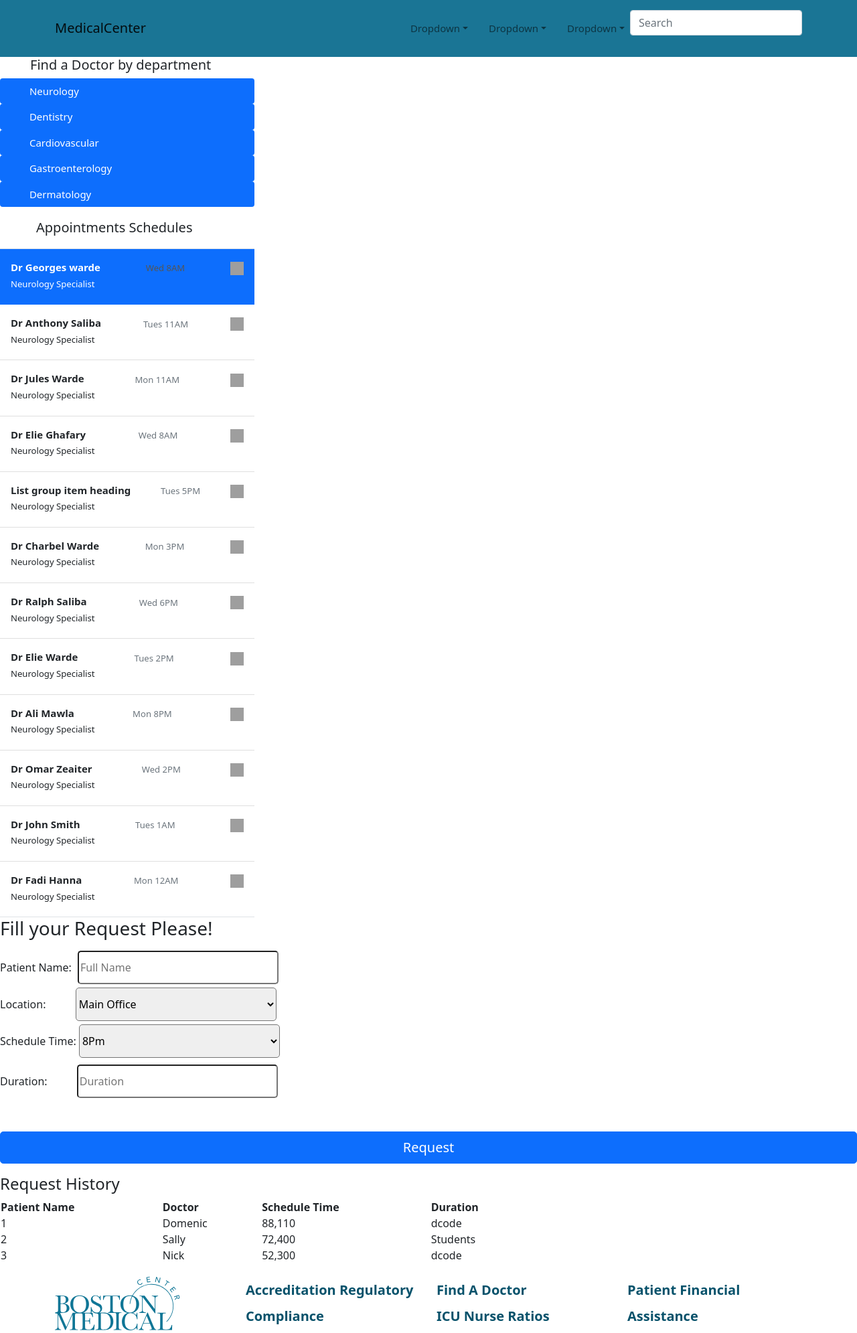
After one commit to GeorgesWarde/MedicaleApp, a PHP site: page /appointment.php in a window 1280 px wide. The commit adds this page. Shown: the top 1991 px of the page at 67% size. Run offline with PHP 8.4, Linux system fonts and the light colour scheme; grey boxes are pictures that could not be loaded.

Commit message:
appointment by anthony

```diff
--- /dev/null
+++ b/appointment.php
@@ -0,0 +1,215 @@
+<html>
+    <head>
+<title>Appointments</title>
+<link rel="stylesheet" href="style.css">
+    </head>
+    <body>
+    <?php include_once 'header.php';  ?>
+    <main class="sideBar">
+    <div class="d-flex flex-column align-items-stretch flex-shrink-0 bg-white" style="width: 380px;">
+    <h5 style="padding-left:45px;" class="department">Find a Doctor by department</h5>
+    <ul class="nav nav-pills flex-column mb-auto departments">
+      <li class="nav-item department">
+        <a href="#" class="nav-link active" aria-current="page">
+          <svg class="bi me-2" width="16" height="16"><use xlink:href="#home"/></svg>
+          Neurology
+        </a>
+      </li>
+      <li class="department">
+        <a href="#" class="nav-link active">
+          <svg class="bi me-2" width="16" height="16"><use xlink:href="#speedometer2"/></svg>
+          Dentistry
+        </a>
+      </li>
+      <li class="department" >
+        <a href="#" class="nav-link active">
+          <svg class="bi me-2" width="16" height="16"><use xlink:href="#table"/></svg>
+          Cardiovascular
+        </a>
+      </li>
+      <li class="department" >
+        <a href="#" class="nav-link active">
+          <svg class="bi me-2" width="16" height="16"><use xlink:href="#grid"/></svg>
+          Gastroenterology
+        </a>
+      </li>
+      <li class="department">
+        <a href="#" class="nav-link active">
+          <svg class="bi me-2" width="16" height="16"><use xlink:href="#people-circle"/></svg>
+          Dermatology
+        </a>
+      </li>
+    </ul>
+
+
+
+    <a href="/" class="d-flex align-items-center flex-shrink-0 p-3 link-dark text-decoration-none border-bottom">
+      <svg class="bi me-2" width="30" height="24"><use xlink:href="#bootstrap"/></svg>
+      <span class="fs-5 fw-semibold">Appointments Schedules</span>
+    </a>
+    <div class="list-group list-group-flush border-bottom scrollarea">
+      <a href="#" class="list-group-item list-group-item-action active py-3 lh-tight" aria-current="true">
+        <div class="d-flex w-100 align-items-center justify-content-between relativePic">
+          <strong class="mb-1">Dr Georges warde</strong>
+          <small>Wed 8AM</small>
+          <img class="doctorIcon" src="Images/doctor.png" height="20px" width="20px">
+        </div>
+        <div class="col-10 mb-1 small">Neurology Specialist</div>
+      </a>
+      <a href="#" class="list-group-item list-group-item-action py-3 lh-tight">
+        <div class="d-flex w-100 align-items-center justify-content-between relativePic">
+          <strong class="mb-1">Dr Anthony Saliba</strong>
+          <small class="text-muted">Tues 11AM</small>
+          <img class="doctorIcon" src="Images/doctor.png" height="20px" width="20px">
+        </div>
+        <div class="col-10 mb-1 small">Neurology Specialist</div>
+      </a>
+      <a href="#" class="list-group-item list-group-item-action py-3 lh-tight">
+        <div class="d-flex w-100 align-items-center justify-content-between relativePic">
+          <strong class="mb-1">Dr Jules Warde</strong>
+          <small class="text-muted">Mon 11AM</small>
+          <img class="doctorIcon" src="Images/doctor.png" height="20px" width="20px">
+        </div>
+        <div class="col-10 mb-1 small">Neurology Specialist</div>
+      </a>
+
+      <a href="#" class="list-group-item list-group-item-action py-3 lh-tight" aria-current="true">
+        <div class="d-flex w-100 align-items-center justify-content-between relativePic">
+          <strong class="mb-1">Dr Elie Ghafary</strong>
+          <small class="text-muted">Wed 8AM</small>
+          <img class="doctorIcon" src="Images/doctor.png" height="20px" width="20px">
+        </div>
+        <div class="col-10 mb-1 small">Neurology Specialist</div>
+      </a>
+      <a href="#" class="list-group-item list-group-item-action py-3 lh-tight">
+        <div class="d-flex w-100 align-items-center justify-content-between relativePic">
+          <strong class="mb-1">List group item heading</strong>
+          <small class="text-muted">Tues 5PM</small>
+          <img class="doctorIcon" src="Images/doctor.png" height="20px" width="20px">
+        </div>
+        <div class="col-10 mb-1 small">Neurology Specialist</div>
+      </a>
+      <a href="#" class="list-group-item list-group-item-action py-3 lh-tight">
+        <div class="d-flex w-100 align-items-center justify-content-between relativePic">
+          <strong class="mb-1">Dr Charbel Warde</strong>
+          <small class="text-muted">Mon 3PM</small>
+          <img class="doctorIcon" src="Images/doctor.png" height="20px" width="20px">
+        </div>
+        <div class="col-10 mb-1 small">Neurology Specialist</div>
+      </a>
+      <a href="#" class="list-group-item list-group-item-action py-3 lh-tight" aria-current="true">
+        <div class="d-flex w-100 align-items-center justify-content-between relativePic">
+          <strong class="mb-1">Dr Ralph Saliba</strong>
+          <small class="text-muted">Wed 6PM</small>
+          <img class="doctorIcon" src="Images/doctor.png" height="20px" width="20px">
+        </div>
+        <div class="col-10 mb-1 small">Neurology Specialist</div>
+      </a>
+      <a href="#" class="list-group-item list-group-item-action py-3 lh-tight">
+        <div class="d-flex w-100 align-items-center justify-content-between relativePic">
+          <strong class="mb-1">Dr Elie Warde</strong>
+          <small class="text-muted">Tues 2PM</small>
+          <img class="doctorIcon" src="Images/doctor.png" height="20px" width="20px">
+        </div>
+        <div class="col-10 mb-1 small">Neurology Specialist</div>
+      </a>
+      <a href="#" class="list-group-item list-group-item-action py-3 lh-tight">
+        <div class="d-flex w-100 align-items-center justify-content-between relativePic">
+          <strong class="mb-1">Dr Ali Mawla</strong>
+
+          <small class="text-muted">Mon 8PM</small>
+          <img class="doctorIcon" src="Images/doctor.png" height="20px" width="20px">
+        </div>
+        <div class="col-10 mb-1 small">Neurology Specialist</div>
+      </a>
+      <a href="#" class="list-group-item list-group-item-action py-3 lh-tight" aria-current="true">
+        <div class="d-flex w-100 align-items-center justify-content-between relativePic">
+          <strong class="mb-1">Dr Omar Zeaiter</strong>
+          <small class="text-muted">Wed 2PM</small>
+          <img class="doctorIcon" src="Images/doctor.png" height="20px" width="20px">
+        </div>
+        <div class="col-10 mb-1 small">Neurology Specialist</div>
+      </a>
+      <a href="#" class="list-group-item list-group-item-action py-3 lh-tight">
+        <div class="d-flex w-100 align-items-center justify-content-between relativePic">
+          <strong class="mb-1">Dr John Smith</strong>
+          <small class="text-muted">Tues 1AM</small>
+          <img class="doctorIcon" src="Images/doctor.png" height="20px" width="20px">
+        </div>
+        <div class="col-10 mb-1 small">Neurology Specialist</div>
+      </a>
+      <a href="#" class="list-group-item list-group-item-action py-3 lh-tight">
+        <div class="d-flex w-100 align-items-center justify-content-between relativePic">
+          <strong class="mb-1">Dr Fadi Hanna</strong>
+          <small class="text-muted">Mon 12AM</small>
+          <img class="doctorIcon" src="Images/doctor.png" height="20px" width="20px">
+        </div>
+        <div class="col-10 mb-1 small">Neurology Specialist</div>
+      </a>
+    </div>
+  </div>
+
+  <div class="b-example-divider"></div>
+  <div class="mergeCenter">
+    <form>
+    <h1 class="h3 mb-3 fw-normal">Fill your Request Please!</h1>
+
+    <div style="margin-top:10px;">
+  <label>Patient Name:</label>  <input style="border-radius:5px;width:300px;height:50px;margin-left:5px;" type="text" placeholder="Full Name">
+    </div>
+
+    <div class="form-floating inputs">Location:
+    <select style="width:300px;border-radius:5px;height:50px;margin-left:40px;" name="location" id="locationMeeting"><option>Main Office</option></select>
+    </div>
+    <div class="form-floating inputs">
+    Schedule Time:
+    <select style="width:300px;border-radius:5px;height:50px;" name="location" id="locationMeeting"><option>8Pm</option></select>
+
+    </div><div style="margin-top:10px;">
+  <label>Duration:</label>  <input style="border-radius:5px;width:300px;height:50px;margin-left:40px;" type="text" placeholder="Duration">
+    </div>
+
+    <button style="margin-top:50px;" class="w-100 btn btn-lg btn-primary" type="submit">Request</button>
+    </form>
+    <h4>Request History</h4>
+    <table style="width:800px;" class="content-table">
+  <thead>
+    <tr>
+      <th>Patient Name</th>
+      <th>Doctor</th>
+      <th>Schedule Time</th>
+      <th>Duration</th>
+    </tr>
+  </thead>
+  <tbody>
+    <tr>
+      <td>1</td>
+      <td>Domenic</td>
+      <td>88,110</td>
+      <td>dcode</td>
+    </tr>
+    <tr class="active-row">
+      <td>2</td>
+      <td>Sally</td>
+      <td>72,400</td>
+      <td>Students</td>
+    </tr>
+    <tr>
+      <td>3</td>
+      <td>Nick</td>
+      <td>52,300</td>
+      <td>dcode</td>
+    </tr>
+  </tbody>
+</table>
+
+
+
+    </div>
+    </main>
+
+
+    <?php include_once 'footer.php';?>
+   <script src="Js/main.js"></script>
+</body>
+</html>
```
Also changed, not shown: Registration.php (line endings or trailing spaces), footer.php (line endings or trailing spaces), header.php (line endings or trailing spaces), index.php (line endings or trailing spaces), style.css (line endings or trailing spaces).
